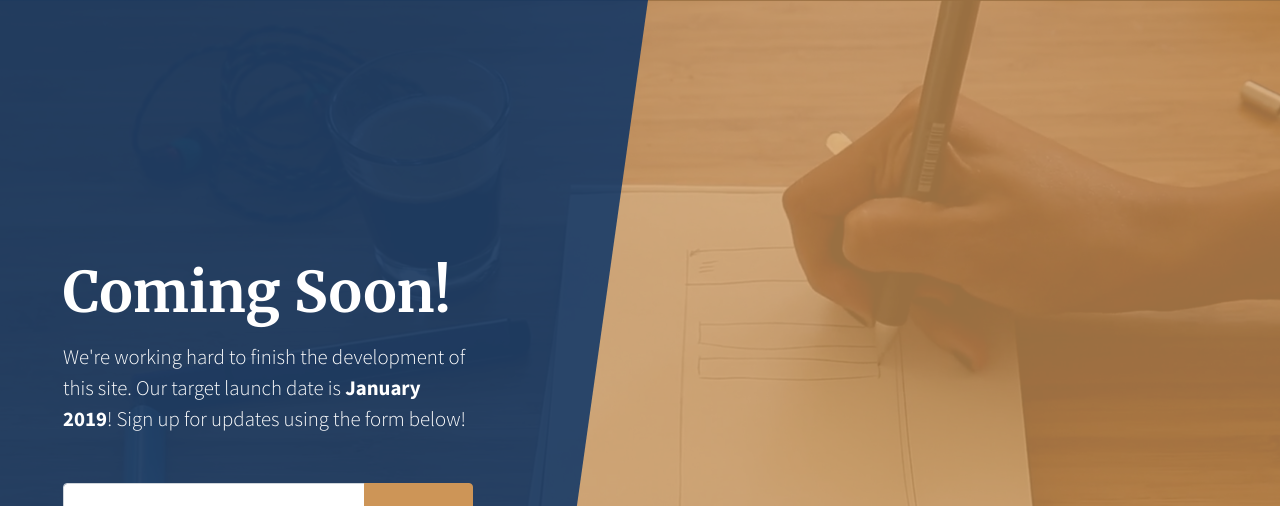
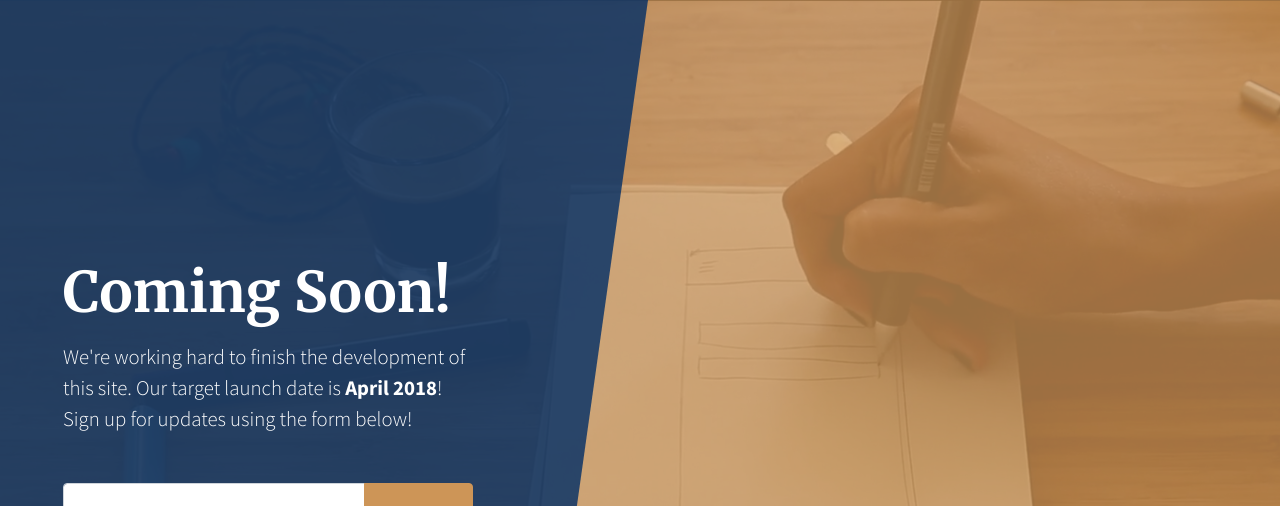
Before and after one commit to kaoussi/bhailat.com, a website: page index.html in a window 1280 px wide. Shown: the top 506 px of the page. Drawn offline with Linux system fonts and the light colour scheme.

Commit message:
title change

```diff
--- a/index.html
+++ b/index.html
@@ -8,7 +8,7 @@
     <meta name="description" content="">
     <meta name="author" content="">
 
-    <title>Coming Soon - Start Bootstrap Theme</title>
+    <title>Bhailat | Official Website</title>
 
     <!-- Bootstrap core CSS -->
     <link href="vendor/bootstrap/css/bootstrap.min.css" rel="stylesheet">
@@ -35,7 +35,7 @@
             <div class="masthead-content text-white py-5 py-md-0">
               <h1 class="mb-3">Coming Soon!</h1>
               <p class="mb-5">We're working hard to finish the development of this site. Our target launch date is
-                <strong>January 2019</strong>! Sign up for updates using the form below!</p>
+                <strong>April 2018</strong>! Sign up for updates using the form below!</p>
               <div class="input-group input-group-newsletter">
                 <input type="email" class="form-control" placeholder="Enter email..." aria-label="Enter email..." aria-describedby="basic-addon">
                 <div class="input-group-append">
```
